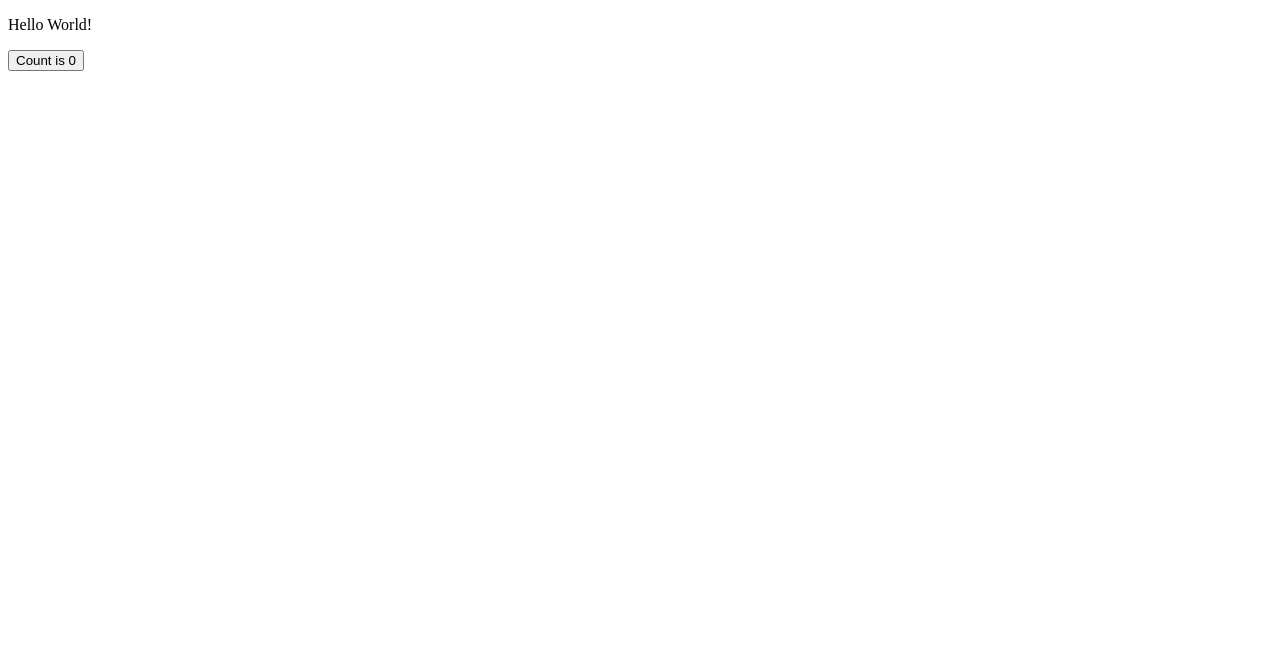
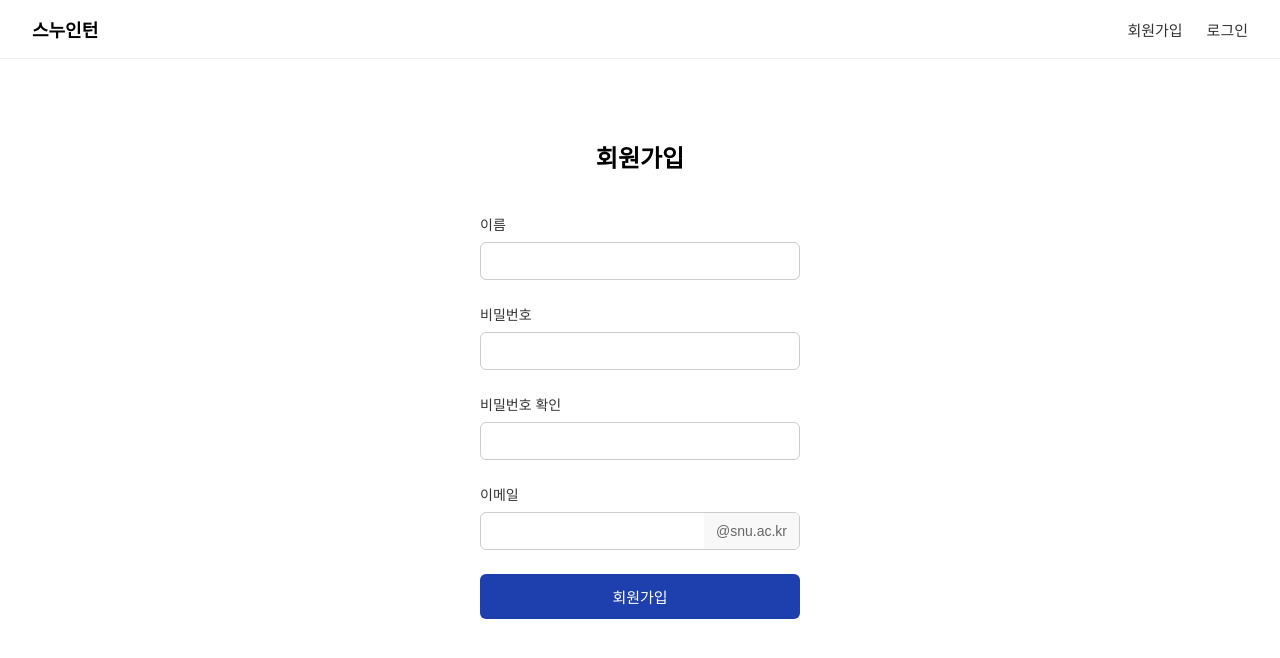
Before and after one commit to luciok1203/team-1a, a React (Vite) app: page / in a window 1280 px wide. Shown: the top 658 px of the page. Built offline with nearby package versions, Linux system fonts and the light colour scheme.

Commit message:
Design (#4)
* Delete src directory

* Add files via upload

```diff
--- a/src/App.tsx
+++ b/src/App.tsx
@@ -1,16 +1,8 @@
-import { useState } from 'react';
+import React from 'react';
+import SignupPage from './SignupPage';
 
-const App = () => {
-  const [count, setCount] = useState(0);
-
-  return (
-    <div>
-      <p>Hello World!</p>
-      <button onClick={() => setCount((count) => count + 1)}>
-        Count is {count}
-      </button>
-    </div>
-  );
-};
+function App() {
+  return <SignupPage />;
+}
 
 export default App;
--- /dev/null
+++ b/src/SignupPage.css
@@ -0,0 +1,121 @@
+body {
+  font-family: "Noto Sans KR", sans-serif;
+  background-color: #fff;
+  margin: 0;
+  padding: 0;
+}
+
+.container {
+  display: flex;
+  flex-direction: column;
+  min-height: 100vh;
+}
+
+/* Header */
+.header {
+  display: flex;
+  justify-content: space-between;
+  align-items: center;
+  padding: 16px 32px;
+  border-bottom: 1px solid #eee;
+}
+
+.logo {
+  font-weight: 600;
+  font-size: 18px;
+}
+
+.nav a {
+  margin-left: 24px;
+  text-decoration: none;
+  color: #333;
+  font-size: 15px;
+}
+
+.nav a:hover {
+  color: #000;
+}
+
+/* Form Section */
+.form-section {
+  display: flex;
+  flex-direction: column;
+  align-items: center;
+  margin-top: 64px;
+}
+
+.form-section h1 {
+  font-size: 24px;
+  font-weight: 700;
+  margin-bottom: 40px;
+}
+
+/* Form */
+.signup-form {
+  display: flex;
+  flex-direction: column;
+  width: 320px;
+  gap: 24px;
+}
+
+.signup-form label {
+  font-size: 14px;
+  color: #333;
+  display: flex;
+  flex-direction: column;
+  gap: 8px;
+}
+
+.signup-form input {
+  border: 1px solid #ccc;
+  border-radius: 6px;
+  padding: 10px 12px;
+  font-size: 14px;
+}
+
+.signup-form input:focus {
+  outline: none;
+  border-color: #2563eb; /* blue highlight */
+}
+
+/* Email field layout */
+.email-field {
+  display: flex;
+  align-items: center;
+  border: 1px solid #ccc;
+  border-radius: 6px;
+  overflow: hidden;
+}
+
+.email-field input {
+  border: none;
+  flex: 1;
+  padding: 10px 12px;
+}
+
+.email-field input:focus {
+  outline: none;
+}
+
+.email-field span {
+  padding: 10px 12px;
+  color: #666;
+  font-size: 14px;
+  background-color: #f8f8f8;
+}
+
+/* Submit button */
+.submit-btn {
+  background-color: #1e40af;
+  color: #fff;
+  border: none;
+  border-radius: 6px;
+  padding: 12px 0;
+  font-size: 15px;
+  font-weight: 500;
+  cursor: pointer;
+}
+
+.submit-btn:hover {
+  background-color: #1d4ed8;
+}
--- /dev/null
+++ b/src/SignupPage.tsx
@@ -0,0 +1,97 @@
+import React, { useState } from 'react';
+import './SignupPage.css';
+
+const SignupPage: React.FC = () => {
+  const [formData, setFormData] = useState({
+    name: '',
+    password: '',
+    confirmPassword: '',
+    email: '',
+  });
+
+  const handleChange = (e: React.ChangeEvent<HTMLInputElement>) => {
+    const { name, value } = e.target;
+    setFormData({ ...formData, [name]: value });
+  };
+
+  const handleSubmit = (e: React.FormEvent) => {
+    e.preventDefault();
+    if (formData.password !== formData.confirmPassword) {
+      alert('비밀번호가 일치하지 않습니다.');
+      return;
+    }
+    alert('회원가입이 완료되었습니다!');
+  };
+
+  return (
+    <div className="container">
+      {/* Header */}
+      <header className="header">
+        <div className="logo">스누인턴</div>
+        <nav className="nav">
+          <a href="#">회원가입</a>
+          <a href="#">로그인</a>
+        </nav>
+      </header>
+
+      {/* Form */}
+      <main className="form-section">
+        <h1>회원가입</h1>
+        <form className="signup-form" onSubmit={handleSubmit}>
+          <label>
+            이름
+            <input
+              type="text"
+              name="name"
+              value={formData.name}
+              onChange={handleChange}
+              required
+            />
+          </label>
+
+          <label>
+            비밀번호
+            <input
+              type="password"
+              name="password"
+              value={formData.password}
+              onChange={handleChange}
+              required
+            />
+          </label>
+
+          <label>
+            비밀번호 확인
+            <input
+              type="password"
+              name="confirmPassword"
+              value={formData.confirmPassword}
+              onChange={handleChange}
+              required
+            />
+          </label>
+
+          <label>
+            이메일
+            <div className="email-field">
+              <input
+                type="text"
+                name="email"
+                value={formData.email}
+                onChange={handleChange}
+                required
+              />
+              <span>@snu.ac.kr</span>
+            </div>
+          </label>
+
+          <button type="submit" className="submit-btn">
+            회원가입
+          </button>
+        </form>
+      </main>
+    </div>
+  );
+};
+
+export default SignupPage;
```
